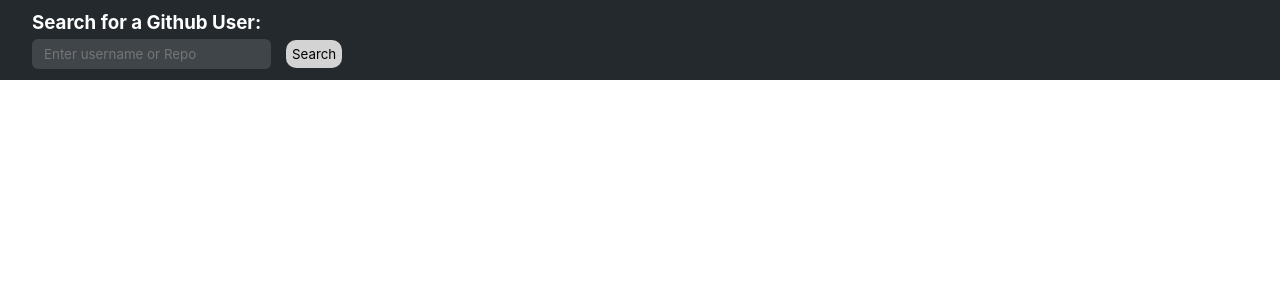
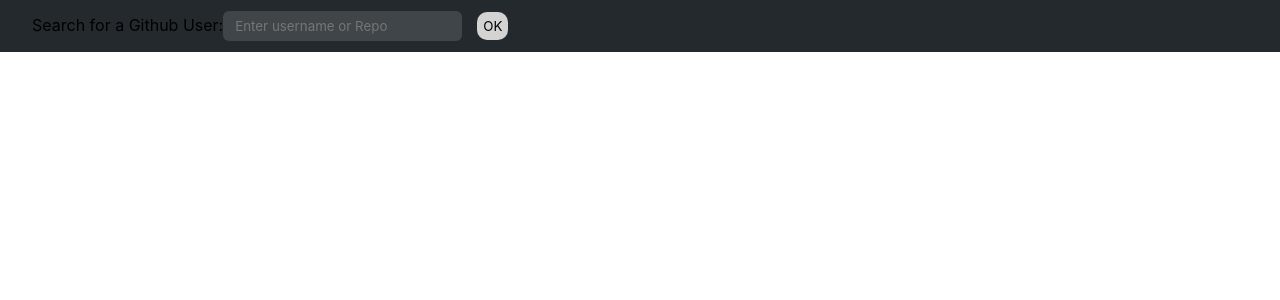
Before and after one commit to martinakrtzschmr/github-api, a React (Create React App) app: page / in a window 1280 px wide. Shown: the top 300 px of the page. Built offline with nearby package versions, Linux system fonts and the light colour scheme.

Commit message:
React Testing implement for Github API request

```diff
--- a/src/components/ProfileData/index.tsx
+++ b/src/components/ProfileData/index.tsx
@@ -44,7 +44,8 @@ const ProfileData: React.FC<Props> = ({
               <Avatar src={avatarUrl} alt={username} />
 
               <div>
-                  <h1>{name}</h1>
+                  <label htmlFor='name'>Nome:</label>
+                  <h1 id='name'>{name}</h1>
                   <h2>{username}</h2>
                   <h3>{bio}</h3>
               </div>
--- a/src/pages/Home/index.tsx
+++ b/src/pages/Home/index.tsx
@@ -17,13 +17,14 @@ const Home: React.FC = () => {
         <Container>
             <div>
                 <SearchForm onSubmit={handleSubmit}>
-                    <h3>Search for a Github User:</h3>
+                    <label htmlFor='search-input'>Search for a Github User:</label>
                     <input
+                        id='search-input'
                         placeholder='Enter username or Repo'
                         value={search}
                         onChange={e => setSearch(e.currentTarget.value)}
                     />
-                    <SubmitButton onSubmit={handleSubmit}>Search</SubmitButton>
+                    <SubmitButton onSubmit={handleSubmit}>OK</SubmitButton>
                 </SearchForm>
             </div>
         </Container>
--- a/src/pages/Profile/index.tsx
+++ b/src/pages/Profile/index.tsx
@@ -92,7 +92,7 @@ const Profile: React.FC = () => {
             email={data.user.email}
             blog={data.user.blog}
           />
-          <BackButton onClick={() => navigate(-1)}>
+          <BackButton data-testid='back-button' onClick={() => navigate(-1)}>
             <BackIcon />
             <span>Back</span>
           </BackButton>
```
Also changed, not shown: 1 other file (tests, documents, lock files or other folders).
